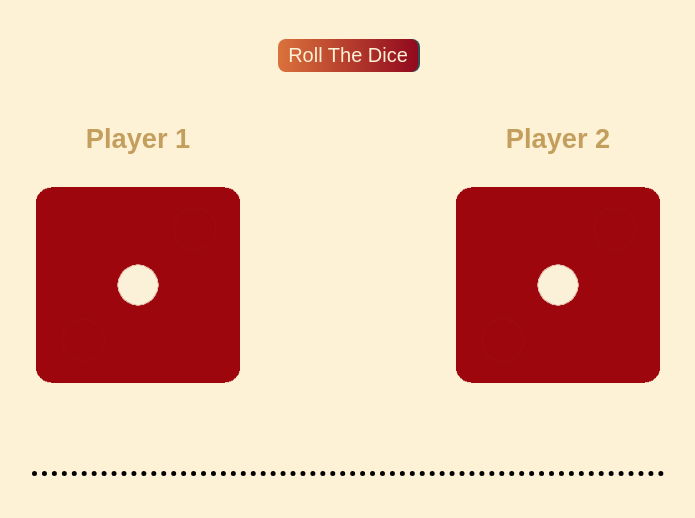
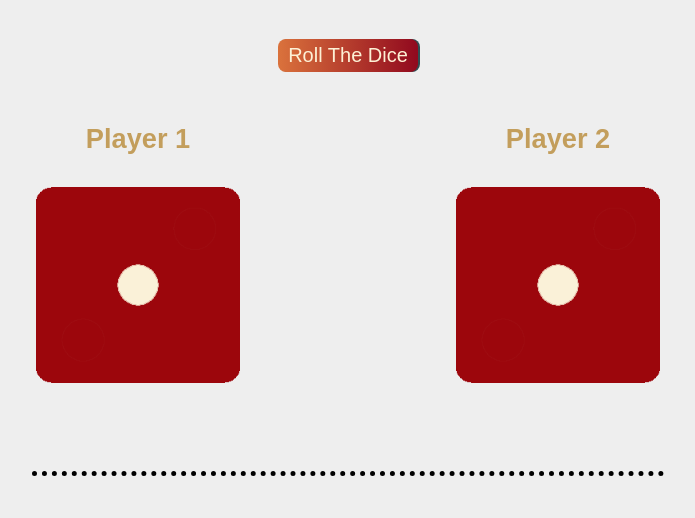
Before and after one commit to manas311/dicegame, a plain HTML site: page index.html in a window 1280 px wide. Shown: the part 159-677 px from the top of the page, without its empty margins (292-987 px from the left). Drawn offline with Linux system fonts and the light colour scheme.

Commit message:
Update styles.css

```diff
--- a/styles.css
+++ b/styles.css
@@ -13,7 +13,7 @@ h2{
 }
 
 body{
-  background-color: #fdf1d6;
+  background-color: #eeeeee;
 }
 
 .dice{
```
